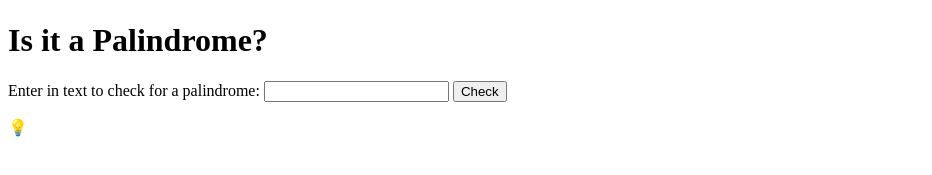
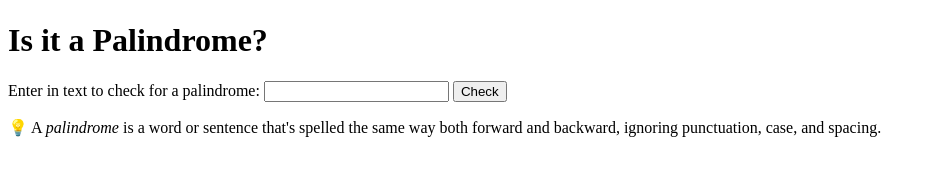
Before and after one commit to vinaybeelagi/P5_Palindrome-Checker, a plain HTML site: page index.html in a window 1280 px wide. Shown: the part 311-486 px from the top of the page, without its empty margins (0-932 px from the left). Drawn offline with Linux system fonts and the light colour scheme.

Commit message:
Commit: Included palindrome definition with light-bulb emoji

```diff
--- a/index.html
+++ b/index.html
@@ -34,3 +34,14 @@
       <div class="palindrome-definition-div">
         <p class="palindrome-definition">
           <span role="img" aria-label="light-bulb">&#128161;</span>
+          <!-- Commit: Included palindrome definition with light-bulb emoji -->
+          A <dfn>palindrome</dfn> is a word or sentence that's spelled the same
+          way both forward and backward, ignoring punctuation, case, and
+          spacing.
+        </p>
+      </div>
+    </main>
+    <!-- Commit: Included script.js for JavaScript functionality -->
+    <script src="script.js"></script>
+  </body>
+</html>
```
